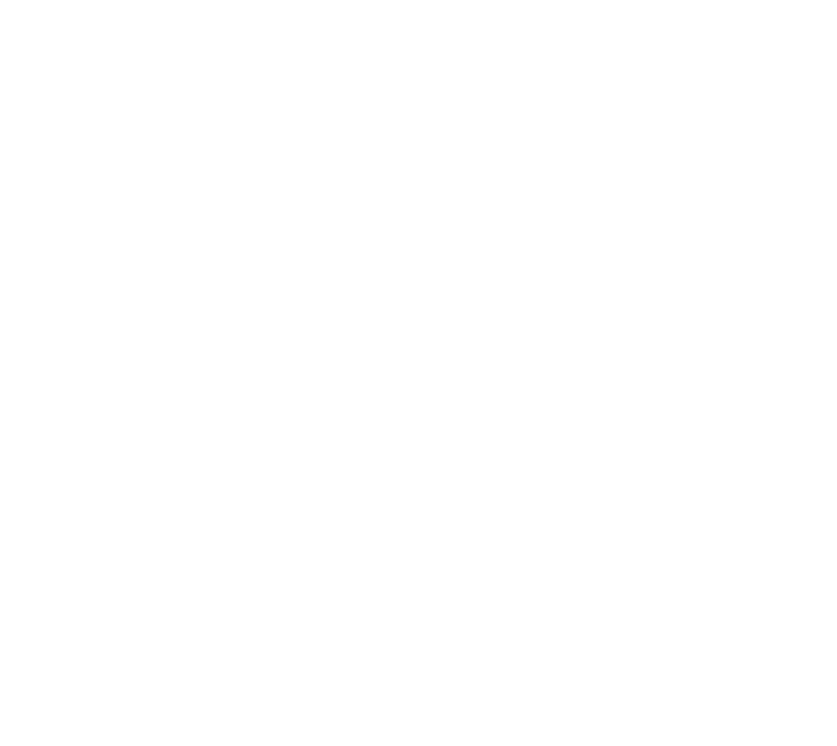
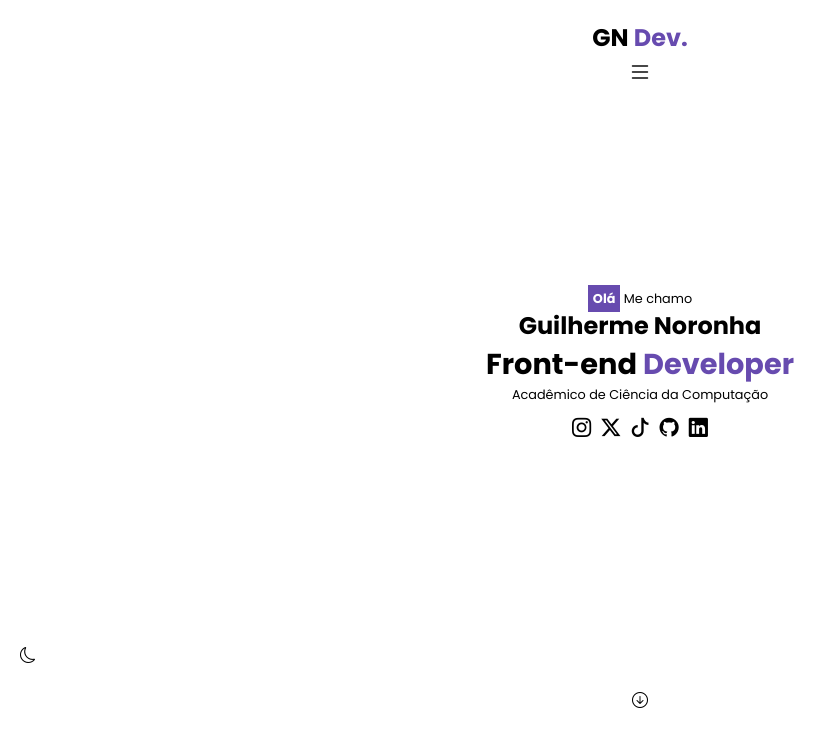
Before and after one commit to guinoronhaf/html-css, a plain HTML site: page projetos_pessoais/portfolio/index.html in a window 1280 px wide. Shown: the whole page, without its empty margins (0-837 px from the left). Drawn offline with nearby package versions, Linux system fonts and the light colour scheme.

Commit message:
portfolio?

```diff
--- a/projetos_pessoais/portfolio/estilos/style.css
+++ b/projetos_pessoais/portfolio/estilos/style.css
@@ -0,0 +1,119 @@
+@charset "UTF-8";
+
+@import url('https://fonts.googleapis.com/css2?family=Open+Sans:ital,wght@0,300..800;1,300..800&family=Poppins:ital,wght@0,100;0,200;0,300;0,400;0,500;0,600;0,700;0,800;0,900;1,100;1,200;1,300;1,400;1,500;1,600;1,700;1,800;1,900&display=swap');
+
+@import url("https://cdn.jsdelivr.net/npm/bootstrap-icons@1.11.3/font/bootstrap-icons.min.css");
+
+:root {
+    --violet: hsl(257, 40%, 49%);
+    --s-magenta: hsl(300, 69%, 71%);
+}
+
+/*<i class="bi bi-instagram"></i>
+<i class="bi bi-twitter-x"></i>
+<i class="bi bi-tiktok"></i>
+<i class="bi bi-github"></i>
+<i class="bi bi-linkedin"></i>
+<i class="bi bi-arrow-down-circle"></i>
+<i class="bi bi-list"></i>
+<i class="bi bi-moon"></i>
+*/
+
+* {
+    margin: 0px;
+    padding: 0px;
+    box-sizing: border-box;
+}
+
+body, html {
+    background-color: white;
+    color: black;
+    font-family: 'Poppins', Arial, Helvetica, sans-serif;
+    font-weight: normal;
+}
+
+#pagini {
+    display: flex;
+    flex-direction: column;
+    gap: 200px;
+    text-align: center;
+    padding: 20px;
+}
+
+header > i {
+    font-size: 1.5em;
+    color: black;
+    cursor: pointer;
+}
+
+#menu {
+    display: none;
+}
+
+a {
+    color: black;
+    text-decoration: none;
+    transition-duration: .5s;
+}
+
+a:hover {
+    background-color: var(--violet);
+    color: white;
+    padding: 3px 20px;
+    border-radius: 20px;
+    font-weight: bold;
+}
+
+strong {
+    color: var(--violet);
+}
+
+.caixa {
+    background-color: var(--violet);
+    color: white;
+    padding: 5px;
+}
+
+main > p {
+    font-size: 0.8em;
+}
+
+main > h2 {
+    font-size: 1.5em;
+}
+
+main > h1 {
+    font-size: 1.8em;
+}
+
+main > .redes {
+    padding-top: 10px;
+    display: flex;
+    flex-direction: row;
+    justify-content: center;
+    gap: 10px;
+}
+
+main > .redes > a {
+    padding: 0px;
+    font-weight: normal;
+    border-radius: 0px;
+    background-color: white;
+    font-size: 1.2em;
+}
+
+main > .redes > a > i:hover {
+    color: var(--violet);
+}
+
+footer {
+    display: flex;
+    flex-direction: column;
+    gap: 20px;
+}
+
+#noturno {
+    text-align: left;
+    cursor: pointer;
+    animation: pulando infinite;
+}
--- a/projetos_pessoais/portfolio/index.html
+++ b/projetos_pessoais/portfolio/index.html
@@ -3,9 +3,41 @@
 <head>
     <meta charset="UTF-8">
     <meta name="viewport" content="width=device-width, initial-scale=1.0">
+    <link rel="stylesheet" href="estilos/style.css">
     <title>Guilherme | Noronha</title>
 </head>
 <body>
+    <section id="pagini">
+        <header>
+            <h1>GN <strong>Dev.</strong></h1>
+            <i class="bi bi-list" id="hamb" onclick="mostra()"></i>
+            <nav id="menu">
+                <a class="opt" href="#">Início</a> <br>
+                <a class="opt" href="#">Sobre</a> <br>
+                <a class="opt" href="#">Portfólio</a> <br>
+                <a class="opt" href="#">Experiences</a> <br>
+                <a class="opt" id="esp" href="">Fale Comigo</a>
+            </nav>
+        </header>
+        <main>
+            <p><strong class="caixa">Olá</strong> Me chamo</p>
+            <h2>Guilherme Noronha</h2>
+            <h1>Front-end <strong>Developer</strong></h1>
+            <p>Acadêmico de Ciência da Computação</p>
+            <section class="redes">
+                <a href="#"><i class="bi bi-instagram"></i></a>
+                <a href="#"><i class="bi bi-twitter-x"></i></a>
+                <a href="#"><i class="bi bi-tiktok"></i></a>
+                <a href="#"><i class="bi bi-github"></i></a>
+                <a href="#"><i class="bi bi-linkedin"></i></a>
+            </section>
+        </main>
+        <footer>
+            <p id="noturno"><i class="bi bi-moon" onclick="noturno()"></i></p>
+            <p id="flecha"><i class="bi bi-arrow-down-circle"></i></p>
+        </footer>
+    </section>
 
+    <script src="script.js"></script>
 </body>
 </html>
--- /dev/null
+++ b/projetos_pessoais/portfolio/script.js
@@ -0,0 +1,44 @@
+var menu = document.querySelector('#menu')
+var opt1 = document.getElementsByTagName('a')[0]
+var opt2 = document.getElementsByTagName('a')[1]
+var opt3 = document.getElementsByTagName('a')[2]
+var opt4 = document.getElementsByTagName('a')[3]
+var opt5 = document.getElementsByTagName('a')[4]
+var opt6 = document.getElementsByTagName('a')[5]
+var opt7 = document.getElementsByTagName('a')[6]
+var opt8 = document.getElementsByTagName('a')[7]
+var opt9 = document.getElementsByTagName('a')[8]
+var opt10 = document.getElementsByTagName('a')[9]
+var body = document.body
+var hamb = document.querySelector('#hamb')
+
+
+function mostra() {
+    var menu = document.querySelector('#menu')
+    if (menu.style.display == 'none') {
+        menu.style.display = 'block'
+    } else {
+        menu.style.display = 'none'
+    }
+}
+
+function noturno() {
+    body.style.background = 'black'
+    body.style.color = 'white'
+    hamb.style.color = 'white'
+    opt1.style.color = 'white'
+    opt2.style.color = 'white'
+    opt3.style.color = 'white'
+    opt4.style.color = 'white'
+    opt5.style.color = 'white'
+    opt6.style.background = 'black'
+    opt6.style.color = 'white'
+    opt7.style.background = 'black'
+    opt7.style.color = 'white'
+    opt8.style.background = 'black'
+    opt8.style.color = 'white'
+    opt9.style.background = 'black'
+    opt9.style.color = 'white'
+    opt10.style.background = 'black'
+    opt10.style.color = 'white'
+}
```
